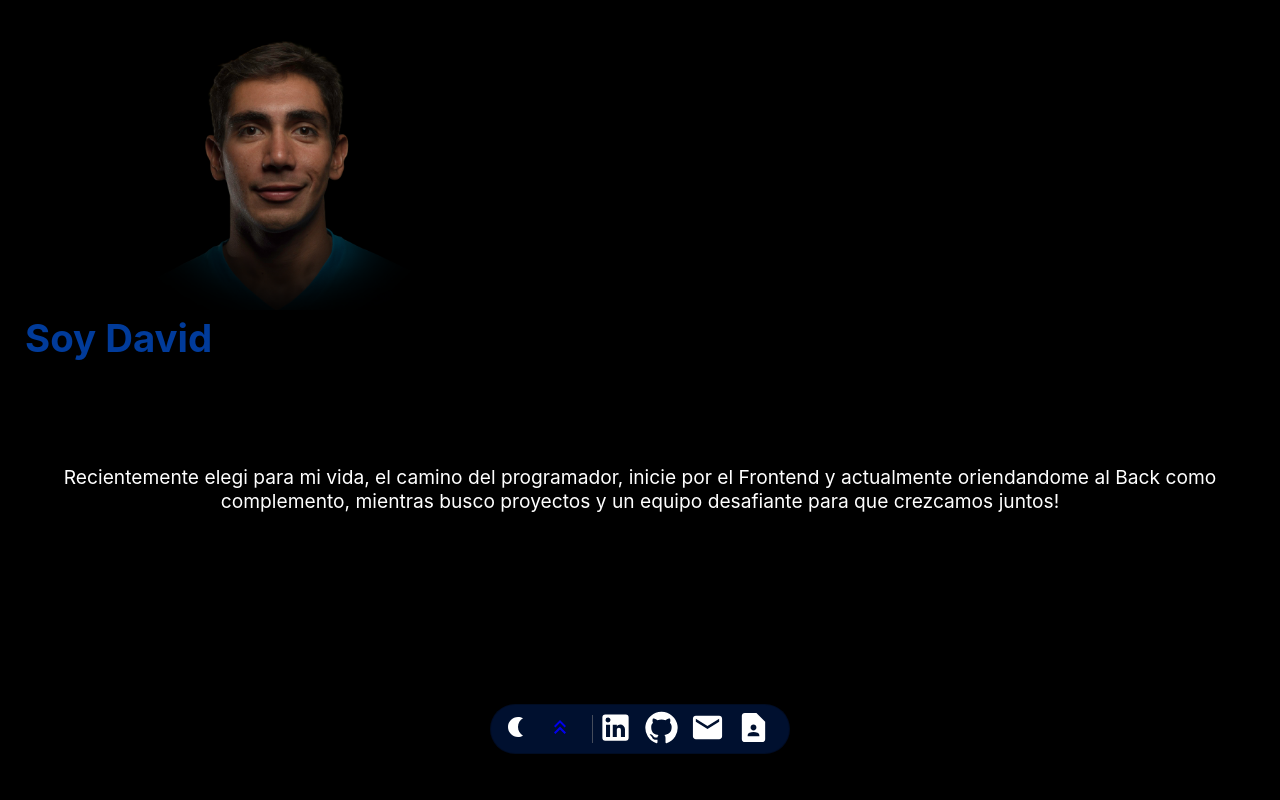
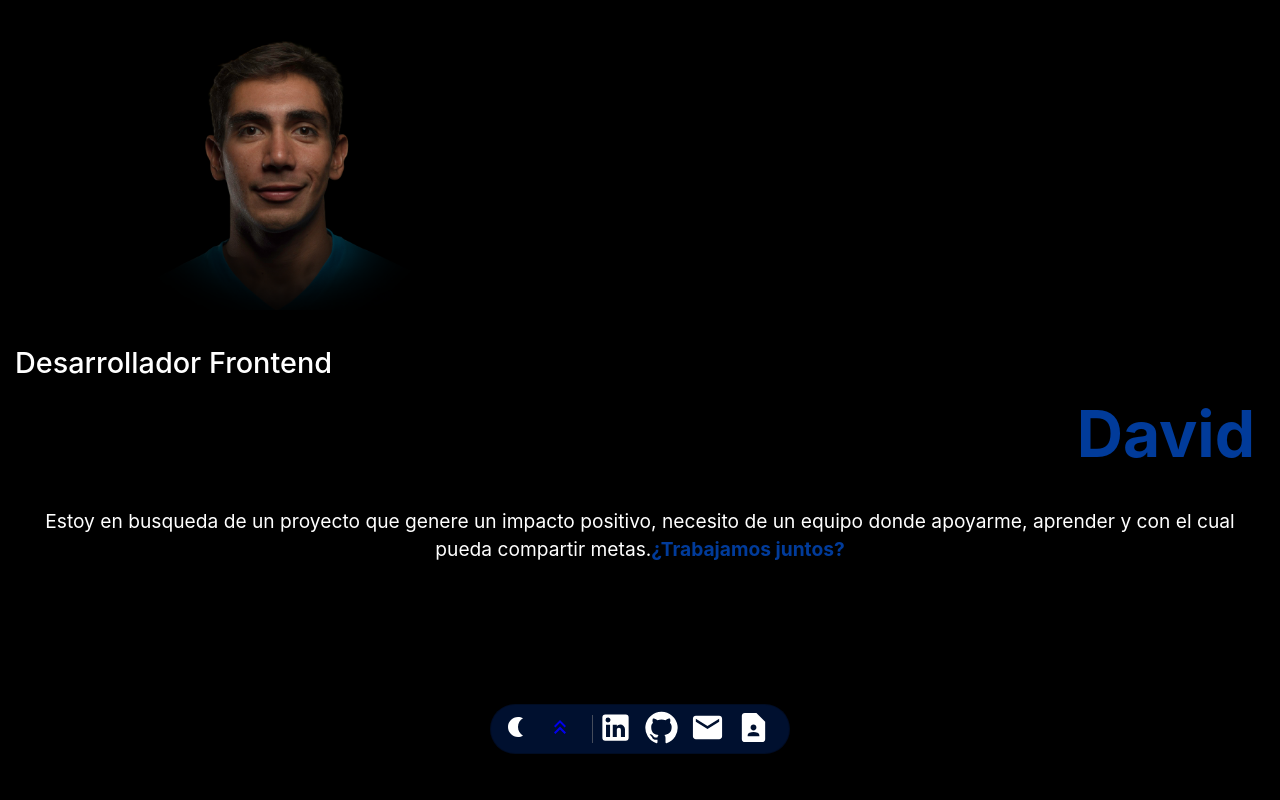
Before and after one commit to DavidCosta92/porfolio, a JavaScript app: page / in a window 1280 px wide. Shown: the top 800 px of the page. Built offline with nearby package versions, Linux system fonts and the light colour scheme; the HTML template or start-up script is replaced by a standard one.

Commit message:
detalles esteticos

```diff
--- a/src/BodyContainer/BodyContainer.js
+++ b/src/BodyContainer/BodyContainer.js
@@ -4,26 +4,42 @@ import TypingText from "../TypingText/TypingText";
 import Herramientas from "../Herramientas/Herramientas";
 import Proyectos from "../Proyectos/Proyectos";
 import Contacto from "../Contacto/Contacto";
+import Extras from "../Extras/Extras";
 
 
 const BodyContainer = ()=>{
-    let sequence = [
+    let sequence1 = [
         '',
         2000,
-        'Soy David',
+        'Soy',
+        2000,
+        'Desarrollador Frontend',
+        ]
+    let sequence2 = [
+        '',
+        2400,
+        'David',
         ]
     return (
         <div className="bodyContainer">
             <FotoPerfil/>
             <span className="dinamicText">
-                <TypingText text={sequence} aling="left" fontSize={2.4}/>
+                <TypingText text={sequence1} aling="left" fontSize={1.8}/>
+            </span>
+            <span className="dinamicTextNombre">
+                <TypingText text={sequence2} aling="right" fontSize={4}/>
             </span>
             <span className="introduccion">
-                <p>Recientemente elegi para mi vida, el camino del programador, inicie por el Frontend y actualmente
-                    oriendandome al Back como complemento, mientras busco proyectos y un equipo desafiante para que crezcamos juntos!</p>
+                <p>Estoy en busqueda de un proyecto que
+                    genere un impacto positivo, necesito de un
+                    equipo donde apoyarme, aprender y con el
+                    cual pueda compartir metas.
+                    <span>¿Trabajamos juntos?</span>
+                </p>
             </span>
             <Herramientas/>
             <Proyectos/>
+            <Extras/>
             <Contacto/>
         </div>
     )
--- a/src/BodyContainer/BodyContainer.scss
+++ b/src/BodyContainer/BodyContainer.scss
@@ -4,8 +4,16 @@
     height: auto;
     .dinamicText div{
         height: 100px;
-        margin-left: 25px;
-        padding-top: 45px;
+        margin-left: 15px;
+        padding-top: 75px;
+        z-index: 10;
+        color: white;
+        font-weight: 500;
+    }
+    .dinamicTextNombre div{
+        height: 100px;
+        margin-right: 25px;
+        padding-top: 25px;
         z-index: 10;
         color: #024fd0bd;
         font-weight: 700;
@@ -15,10 +23,15 @@
         text-align: center;
         font-size: 1.2rem;
         p{
-            margin-top: 10vh;
+            margin-top: 3vh;
             padding:15px;
+            span{
+                line-height: 2rem;
+                color:#024fd0bd;
+                font-weight: 700;
+            }
+        }
 
-        }
     }
 
 }
--- /dev/null
+++ b/src/Extras/Extras.js
@@ -0,0 +1,13 @@
+import "./Extras.scss"
+
+const Extras = ()=>{
+    return (
+        <div className="extras">
+            <p>Soy un humano organizado y detallista, pero me gustan los cambios constantes y explorar
+                 ya que si no estoy aprendiendo o esforzandome, suelo aburrirme..
+                 Prefiero los objetivos que cumplir, que cumplir tiempo
+            </p>
+        </div>
+    )
+}
+export default Extras;
--- /dev/null
+++ b/src/Extras/Extras.scss
@@ -0,0 +1,3 @@
+.extras{
+    color: white;
+}
--- a/src/Herramientas/Herramientas.js
+++ b/src/Herramientas/Herramientas.js
@@ -16,6 +16,9 @@ const Herramientas = ()=>{
             </span>
             <span className="contenedorAprendiendo">
                 <p className="subtitulo">Aprendiendo</p>
+                <p>Actualmente estudio una Tecnicatura en desarrollo web y aplicaciones digitales
+                    donde estoy descubriendo lenguajes y heramientas como..
+                </p>
                 <span className="toolsContainer">
                     <img src="./assets/icons/python.png" alt="Logo python"/>
                     <img src="./assets/icons/sql.png" alt="Logo sql"/>
```
